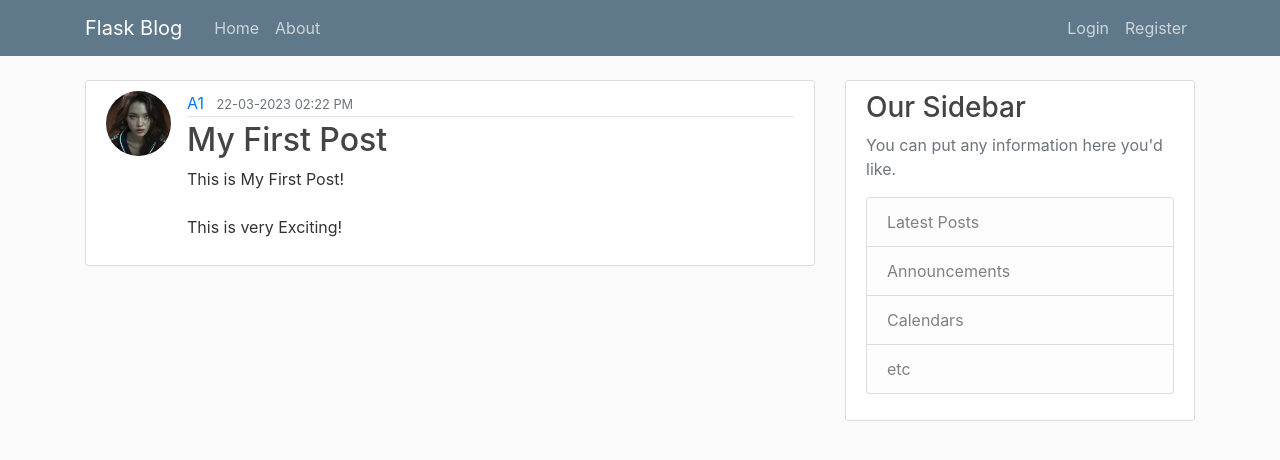
After one commit to Uttampatel1/Flask_Blog_App, a Flask app: page /post/1 in a window 1280 px wide. The commit adds this page. Shown: the top 460 px of the page. Run offline with Flask 2, Linux system fonts and the light colour scheme; data comes from the database, SQL or seed files in the repository; both versions use the stored data as it was after the commit; some libraries are stand-ins or nearby versions.

Commit message:
add,delet and update Post

```diff
--- a/flaskblog/routes.py
+++ b/flaskblog/routes.py
@@ -1,36 +1,38 @@
 import os
 import secrets
 from PIL import Image
-from flask import render_template, url_for, flash, redirect , request
-from flaskblog.forms import RegistrationForm, LoginForm , UpdateAccountForm
+from flask import render_template, url_for, flash, redirect , request ,abort
+from flaskblog.forms import RegistrationForm, LoginForm , UpdateAccountForm , PostForm
 from flaskblog.models import User, Post
 from flaskblog import app , db , bcrypt
 from flask_login import login_user , current_user , logout_user , login_required
 
-posts = [
-    {
-        'author' : 'Uttam pipaliya',
-        'title' : 'Blog post 1',
-        'content' : 'first post Content',
-        'date_posted' : 'march 3, 2023'
-    },
-    {
-        'author' : 'Ayush patel',
-        'title' : 'Blog post 2',
-        'content' : 'second post Content',
-        'date_posted' : 'march 4, 2023'
-    },
-    {
-        'author' : 'Dhruv patel',
-        'title' : 'Blog post 3',
-        'content' : 'three post Content',
-        'date_posted' : 'march 4, 2023'
-    }
-]
+# posts = [
+#     {
+#         'author' : 'Uttam pipaliya',
+#         'title' : 'Blog post 1',
+#         'content' : 'first post Content',
+#         'date_posted' : 'march 3, 2023'
+#     },
+#     {
+#         'author' : 'Ayush patel',
+#         'title' : 'Blog post 2',
+#         'content' : 'second post Content',
+#         'date_posted' : 'march 4, 2023'
+#     },
+#     {
+#         'author' : 'Dhruv patel',
+#         'title' : 'Blog post 3',
+#         'content' : 'three post Content',
+#         'date_posted' : 'march 4, 2023'
+#     }
+# ]
 
 @app.route('/')
 @app.route('/home')
 def home():
+    posts = Post.query.all()[::-1]
+    # posts = posts[::-1]
     return render_template("home.html",posts=posts)
 
 @app.route('/about')
@@ -106,3 +108,49 @@ def account():
 
     image_file = url_for('static', filename='profile_pics/' + current_user.image_file)
     return render_template('account.html', title='Account',image_file=image_file,form=form)
+
+@app.route('/post/new', methods=['GET', 'POST'])
+@login_required
+def new_post():
+    form = PostForm()
+    if form.validate_on_submit():
+        post = Post(title = form.title.data,content = form.content.data,author = current_user)
+        db.session.add(post)
+        db.session.commit()
+        flash("Your Post has been Created!","success")
+        return redirect(url_for('home'))
+    return render_template('create_post.html', title='New Post',form=form ,legend = "New Post")
+
+@app.route('/post/<int:post_id>')
+def post(post_id):
+    post = Post.query.get_or_404(post_id)
+    return render_template('post.html',title=post.title,post=post)
+
+@app.route('/post/<int:post_id>/update', methods=['GET', 'POST'])
+@login_required
+def update_post(post_id):
+    post = Post.query.get_or_404(post_id)
+    if post.author != current_user:
+        abort(403)
+    form = PostForm()
+    if form.validate_on_submit():
+        post.title = form.title.data
+        post.content = form.content.data
+        db.session.commit()
+        flash("Your post has been Update!","success")
+        return redirect(url_for('post',post_id = post.id))
+
+    form.title.data = post.title
+    form.content.data = post.content
+    return render_template('create_post.html', title='Update Post',form=form ,legend = "Update Post")
+
+@app.route('/post/<int:post_id>/delete', methods=['POST'])
+@login_required
+def delete_post(post_id):
+    post = Post.query.get_or_404(post_id)
+    if post.author != current_user:
+        abort(403)
+    db.session.delete(post)
+    db.session.commit()
+    flash("Your post has been Delete!","success")
+    return redirect(url_for('home'))
--- a/flaskblog/templates/layout.html
+++ b/flaskblog/templates/layout.html
@@ -32,6 +32,7 @@
             <!-- Navbar Right Side -->
             <div class="navbar-nav">
               {% if current_user.is_authenticated %}
+              <a class="nav-item nav-link" href="{{ url_for('new_post') }}">New Post</a>
                 <a class="nav-item nav-link" href="{{ url_for('account') }}">Account</a>
                 <a class="nav-item nav-link" href="{{ url_for('logout') }}">Logout</a>
               {% else %}
--- /dev/null
+++ b/flaskblog/templates/post.html
@@ -0,0 +1,39 @@
+{% extends 'layout.html' %}
+{% block content %}
+        <article class="media content-section">
+            <img class="rounded-circle article-img" src="{{ url_for('static',filename='profile_pics/'+ post.author.image_file) }}" alt="">
+            <div class="media-body">
+            <div class="article-metadata">
+                <a class="mr-2" href="#">{{ post.author.username }}</a>
+                <small class="text-muted">{{ post.date_posted.strftime('%d-%m-%Y  %I:%M %p') }}</small>
+                {% if post.author == current_user %}
+                <br>
+                <a class="btn btn-secondary btn-sm mt-1 mb-1" href="{{ url_for('update_post', post_id=post.id) }}">Update</a>
+                <button class="btn btn-danger btn-sm" type="button" data-toggle="modal" data-target="#deleteModal">Delete</button>
+                {% endif %}
+            </div>
+            <h2 class="article-title" >{{ post.title }} </h2>
+            <p class="article-content">{{ post.content }}</p>
+            </div>
+        </article>
+        <!-- Modal -->
+        <div class="modal fade" id="deleteModal" tabindex="-1" role="dialog" aria-labelledby="deleteModalLabel" aria-hidden="true">
+            <div class="modal-dialog" role="document">
+            <div class="modal-content">
+                <div class="modal-header">
+                <h5 class="modal-title" id="deleteModalLabel">Delet Post?</h5>
+                <button type="button" class="close" data-dismiss="modal" aria-label="Close">
+                    <span aria-hidden="true">&times;</span>
+                </button>
+                </div>
+                <div class="modal-footer">
+                <button type="button" class="btn btn-secondary" data-dismiss="modal">Close</button>
+                <form action="{{ url_for('delete_post', post_id=post.id) }}" method="POST">
+                    <button type="submit" class="btn btn-danger">Delete</button>
+                </form>
+                </div>
+            </div>
+            </div>
+        </div>
+
+{% endblock content %}
```
Also changed, not shown: flaskblog/forms.py (+6 -1 lines), flaskblog/templates/create_post.html (added, +40 -0 lines), flaskblog/templates/home.html (+4 -3 lines), flaskblog/static/profile_pics/8b94070784a77615.jpg (added), flaskblog/static/profile_pics/8d1799592e7ea928.JPG (added), flaskblog/static/profile_pics/970432cd34159af1.jpg (added), flaskblog/static/profile_pics/e0278cda9ff8c365.jpg (added), instance/project.db.
